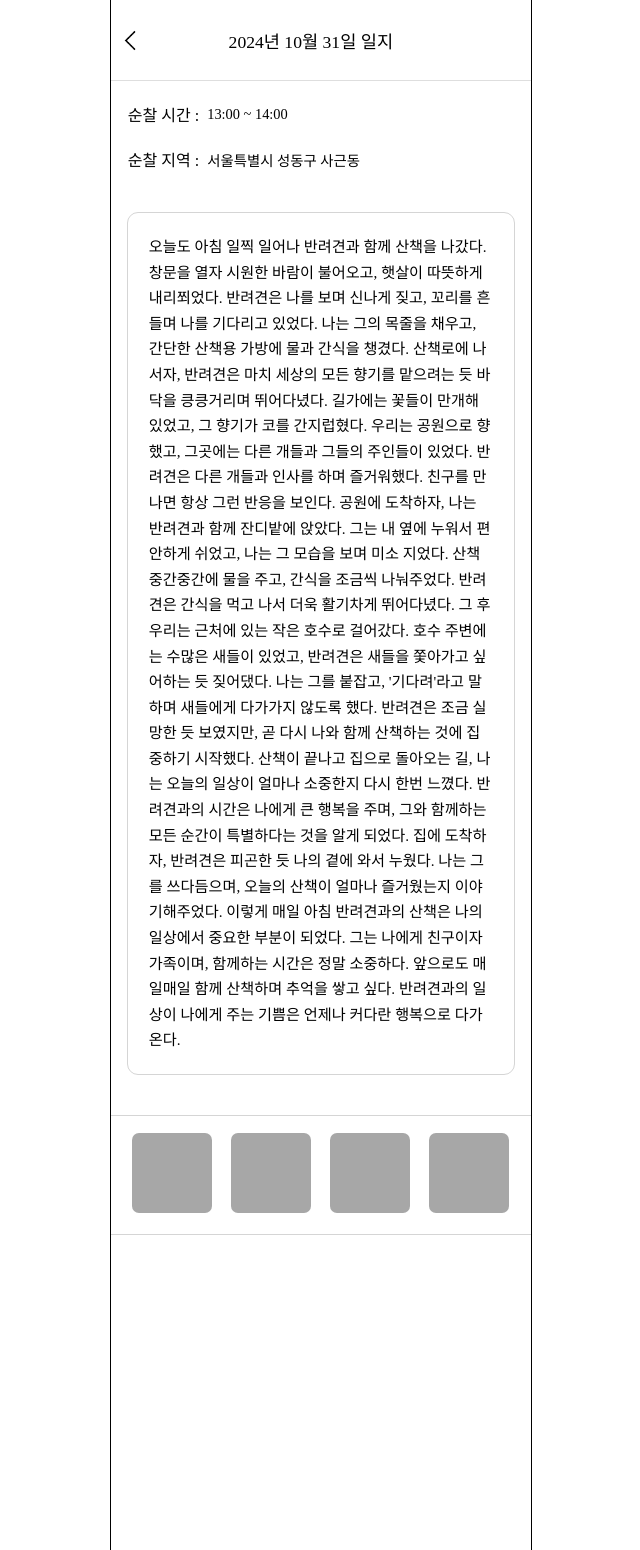
After one commit to jhh77/capstone_project2, a Django app: page /journals/journal-detail/1/ in a window 1280 px wide. The commit adds this page. Shown: the whole page, without its empty margins (319-959 px from the left). Run offline with Django 5.2, Linux system fonts and the light colour scheme; data comes from the database, SQL or seed files in the repository; both versions use the stored data as it was after the commit; some web fonts are replaced; grey boxes are pictures that could not be loaded.

Commit message:
일지 상세보기 중

```diff
--- a/journals/urls.py
+++ b/journals/urls.py
@@ -6,7 +6,8 @@ from django.conf.urls.static import static
 app_name = 'journals'
 
 urlpatterns = [
-    path('journal-home/', views.journal_home, name='journal_home'),
+    path('', views.journal_home, name='journal_home'),
     path('journal-write/', views.journal_write, name='journal_write'),
     path('get-journal/', views.get_journal, name='get_journal'),
+    path('journal-detail/<int:id>/', views.journal_detail, name='journal_detail'),
 ] + static(settings.MEDIA_URL, document_root=settings.MEDIA_ROOT)
--- a/journals/views.py
+++ b/journals/views.py
@@ -59,3 +59,10 @@ def journal_write(request):
     }
 
     return render(request, 'journals/journal_write.html', context)
+
+
+# 일지 상세보기
+def journal_detail(request, id):
+    journal = Journal.objects.get(id=id)
+    images = JournalImage.objects.filter(journal=journal)
+    return render(request, 'journals/journal_detail.html')
--- /dev/null
+++ b/static/css/journal_detail.css
@@ -0,0 +1,185 @@
+body {
+    padding: 0;
+    margin: 0;
+    height: 100%;
+}
+
+::-webkit-scrollbar { /*화면 스크롤바로 인해 화면 밀림 방지*/
+	display: none;
+}
+
+/*전체 영역*/
+.container-content {
+    font-family: 'SCoreDream';
+    font-weight: 400;
+    outline: 1px solid black;
+    width: 420px;
+    height: 100%;
+    margin: 0 auto;
+    display: flex;
+    flex-direction: column;
+    padding-bottom: 150px;
+    z-index: 0;
+    position: relative;
+}
+
+.contents {
+    /* outline: 1px solid red; */
+    width: 100%;
+    display: flex;
+    flex-direction: column;
+    height: calc(100vh + 600px);
+}
+
+/*메뉴바(footer)*/
+.menu {
+    width: 420px;
+    height: 57px;
+    z-index: 1;
+    /* outline: 1px solid blue; */
+    position: fixed;
+    bottom: 0;
+
+    border-radius: 0.625rem 0.625rem 0rem 0rem;
+    background: #FFF;
+    box-shadow: 0px -4px 8px 0px rgba(162, 162, 162, 0.25);
+}
+
+/*메뉴바 아이콘 배치*/
+.menu-icons {
+    display: flex;
+    flex-direction: row;
+    flex-wrap: nowrap;
+    justify-content: space-around;
+
+}
+
+.menu-icons div {
+    text-align: center;
+    /* outline: 1px solid red; */
+    padding-top: 3%;
+}
+
+/*메뉴바 hover 시 변경 css*/
+.menu-icons div img:hover {
+    cursor: pointer;
+}
+
+.write:hover {
+    content: url(../image/write-yellow.png);
+}
+
+.home:hover {
+    content: url(../image/home-yellow.png);
+}
+
+.user:hover {
+    content: url(../image/user-info-yellow.png);
+}
+
+/*--------------------------------------*/
+/*여기서부터 컨텐츠 영역*/
+
+/* 상단 부분 div */
+.top-block {
+    display: flex;
+    flex-direction: row;
+    height: 5rem;
+    align-items: center;
+    border-bottom: 1px solid #dedede;
+}
+
+.top-block > div {
+    /* outline: 1px solid blue; */
+}
+
+/* 뒤로가기 아이콘 이미지 */
+.top-block img {
+    width: 30%;
+    margin: 5% 0 0 15%;
+}
+
+/*페이지 제목*/
+.title {
+    margin-left: 8%;
+    font-size: 1.1rem;
+    font-weight: 500;
+}
+
+/* 순찰 시간, 지역 부분 div */
+.date-block {
+    display: flex;
+    flex-direction: row;
+    /* outline:1px solid blue; */
+    padding-left: 4%;
+    align-items: center;
+    margin: 5% 0 0 0;
+}
+
+/* 날짜랑 지역 부분 */
+.date {
+    font-size: 0.9rem;
+    margin-left: 2%;
+}
+
+/* 일지 내용 부분 div */
+.journal-content {
+    padding: 5%;
+    margin: 10% 4% 5%;
+    border-radius: 10px;
+    line-height: 1.6rem;
+    font-size: 0.95rem;
+    word-break: break-all;
+    outline: 1px solid #d5d5d5;
+}
+
+/* 이미지들 div */
+.imgs-block {
+    display: flex;
+    flex-direction: row;
+    flex-wrap: wrap;
+    gap: 5%;
+    padding: 4% 5%;
+    margin-top: 5%;
+    outline: 1px solid #d5d5d5;
+}
+
+/* 이미지들 */
+.imgs {
+    width: 80px;
+    height: 80px;
+    object-fit: cover;
+    border-radius: 7px;
+    cursor: pointer;
+    opacity: 0.9;
+}
+
+/* 모달 */
+.modal {
+    display: none; /* 기본적으로 숨김 */
+    position: fixed;
+    z-index: 1000; /* 최상위 레이어 */
+    width: 420px; /* 전체 화면 너비 */
+    height: 100%; /* 전체 화면 높이 */
+    overflow: auto; /* 스크롤 가능 */
+    background-color: rgba(88, 88, 88, 0.8); /* 반투명 배경 */
+}
+
+.modal-content {
+    margin: auto;
+    display: block;
+    max-width: 90%; /* 최대 너비를 90%로 설정 */
+    max-height: 80%; /* 최대 높이를 80%로 설정 */
+    width: auto; /* 자동으로 너비 조정 */
+    height: auto; /* 자동으로 높이 조정 */
+    padding-top: 30%;
+}
+
+.close {
+    position: absolute;
+    top: 15px;
+    right: 25px;
+    color: white;
+    font-size: 35px;
+    cursor: pointer;
+}
--- /dev/null
+++ b/static/js/journal_detail.js
@@ -0,0 +1,18 @@
+// 썸네일 이미지 클릭 시 모달 열기
+$('.imgs').on('click', function() {
+    $('#imageModal').css('display', 'block'); // 모달 열기
+    $('#modalImage').attr('src', $(this).attr('src')); // 클릭한 이미지 소스 가져오기
+    $('#caption').text($(this).attr('alt')); // 이미지 설명 가져오기 (alt 속성)
+});
+
+// 모달 닫기
+$('.close').on('click', function() {
+    $('#imageModal').css('display', 'none'); // 모달 닫기
+});
+
+// 모달 외부 클릭 시 닫기
+$(window).on('click', function(event) {
+    if ($(event.target).is('#imageModal')) {
+        $('#imageModal').css('display', 'none'); // 모달 닫기
+    }
+});
--- /dev/null
+++ b/templates/journals/journal_detail.html
@@ -0,0 +1,77 @@
+<!DOCTYPE html>
+{% load static %}
+<html lang="ko">
+<head>
+    <meta charset="UTF-8">
+    <meta name="viewport" content="width=device-width, initial-scale=1.0">
+    <title>순찰 일지 상세보기</title>
+    <link rel="stylesheet" href="{% static 'css/journal_detail.css' %}">
+    <link rel="stylesheet" as="style" crossorigin href="https://cdn.jsdelivr.net/gh/ungveloper/web-fonts/SCoreDream/font-face.css" />
+    <link rel="stylesheet" as="style" crossorigin href="https://cdn.jsdelivr.net/gh/ungveloper/web-fonts/SCoreDream/font-family.css" />
+</head>
+<body>
+    <div class="container-content">
+        <div class="contents">
+
+            <div class="top-block">
+                <div class="arrow-img">
+                    <a href=""> <!--⭐여기 url 연결-->
+                        <img src="{% static 'image/back.png' %}" alt="">
+                    </a>
+                </div>
+                <div class="title">2024년 10월 31일 일지</div>
+            </div>
+
+            <div class="date-block">
+                <div>순찰 시간 : </div>
+                <div class="date">13:00 ~ 14:00</div> <!--⭐⭐여기 시간-->
+            </div>
+            <div class="date-block">
+                <div>순찰 지역 : </div>
+                <div class="date">서울특별시 성동구 사근동</div> <!--⭐⭐여기 회원 지역-->
+            </div>
+
+            <div class="journal-content">
+                오늘도 아침 일찍 일어나 반려견과 함께 산책을 나갔다. 창문을 열자 시원한 바람이 불어오고, 햇살이 따뜻하게 내리쬐었다. 반려견은 나를 보며 신나게 짖고, 꼬리를 흔들며 나를 기다리고 있었다. 나는 그의 목줄을 채우고, 간단한 산책용 가방에 물과 간식을 챙겼다.
+
+산책로에 나서자, 반려견은 마치 세상의 모든 향기를 맡으려는 듯 바닥을 킁킁거리며 뛰어다녔다. 길가에는 꽃들이 만개해 있었고, 그 향기가 코를 간지럽혔다. 우리는 공원으로 향했고, 그곳에는 다른 개들과 그들의 주인들이 있었다. 반려견은 다른 개들과 인사를 하며 즐거워했다. 친구를 만나면 항상 그런 반응을 보인다.
+
+공원에 도착하자, 나는 반려견과 함께 잔디밭에 앉았다. 그는 내 옆에 누워서 편안하게 쉬었고, 나는 그 모습을 보며 미소 지었다. 산책 중간중간에 물을 주고, 간식을 조금씩 나눠주었다. 반려견은 간식을 먹고 나서 더욱 활기차게 뛰어다녔다.
+
+그 후 우리는 근처에 있는 작은 호수로 걸어갔다. 호수 주변에는 수많은 새들이 있었고, 반려견은 새들을 쫓아가고 싶어하는 듯 짖어댔다. 나는 그를 붙잡고, '기다려'라고 말하며 새들에게 다가가지 않도록 했다. 반려견은 조금 실망한 듯 보였지만, 곧 다시 나와 함께 산책하는 것에 집중하기 시작했다.
+
+산책이 끝나고 집으로 돌아오는 길, 나는 오늘의 일상이 얼마나 소중한지 다시 한번 느꼈다. 반려견과의 시간은 나에게 큰 행복을 주며, 그와 함께하는 모든 순간이 특별하다는 것을 알게 되었다. 집에 도착하자, 반려견은 피곤한 듯 나의 곁에 와서 누웠다. 나는 그를 쓰다듬으며, 오늘의 산책이 얼마나 즐거웠는지 이야기해주었다.
+
+이렇게 매일 아침 반려견과의 산책은 나의 일상에서 중요한 부분이 되었다. 그는 나에게 친구이자 가족이며, 함께하는 시간은 정말 소중하다. 앞으로도 매일매일 함께 산책하며 추억을 쌓고 싶다. 반려견과의 일상이 나에게 주는 기쁨은 언제나 커다란 행복으로 다가온다.
+            </div>
+
+            <div class="imgs-block"> <!--⭐⭐여기 유저가 올린 사진-->
+                <div>
+                    <img src="https://cdn.pixabay.com/photo/2019/10/07/04/52/mountain-4531731_640.jpg" class="imgs" alt="">
+                </div>
+
+                <div>
+                    <img src="https://cdn.pixabay.com/photo/2019/07/17/00/29/nature-4342808_640.jpg" class="imgs" alt="">
+                </div>
+
+                <div>
+                    <img src="https://cdn.pixabay.com/photo/2020/03/31/20/25/waterfall-4989144_1280.jpg" class="imgs" alt="">
+                </div>
+
+                <div>
+                    <img src="https://cdn.pixabay.com/photo/2020/03/31/20/25/waterfall-4989144_1280.jpg" class="imgs" alt="">
+                </div>
+            </div>
+
+            <div id="imageModal" class="modal">
+                <span class="close">&times;</span>
+                <img class="modal-content" id="modalImage">
+                <div id="caption"></div>
+            </div>
+        </div>
+    </div>
+    <script src="https://cdn.jsdelivr.net/npm/bootstrap@5.3.3/dist/js/bootstrap.bundle.min.js"></script>
+    <script src="https://ajax.googleapis.com/ajax/libs/jquery/3.7.1/jquery.min.js"></script>
+    <script src="{% static 'js/journal_detail.js' %}"></script>
+</body>
+</html>
--- a/templates/journals/journal_home.html
+++ b/templates/journals/journal_home.html
@@ -95,6 +95,9 @@
     </div>
     <script src="https://cdn.jsdelivr.net/npm/bootstrap@5.3.3/dist/js/bootstrap.bundle.min.js"></script>
     <script src="https://ajax.googleapis.com/ajax/libs/jquery/3.7.1/jquery.min.js"></script>
+    <script>
+        const journalDetailUrl = "{% url 'journals:journal_detail' id=0 %}";
+    </script>
     <script src="{% static 'js/journal_home.js' %}"></script>
 </body>
 </html>
```
Also changed, not shown: static/js/journal_home.js (+6 -5 lines), db.sqlite3.
